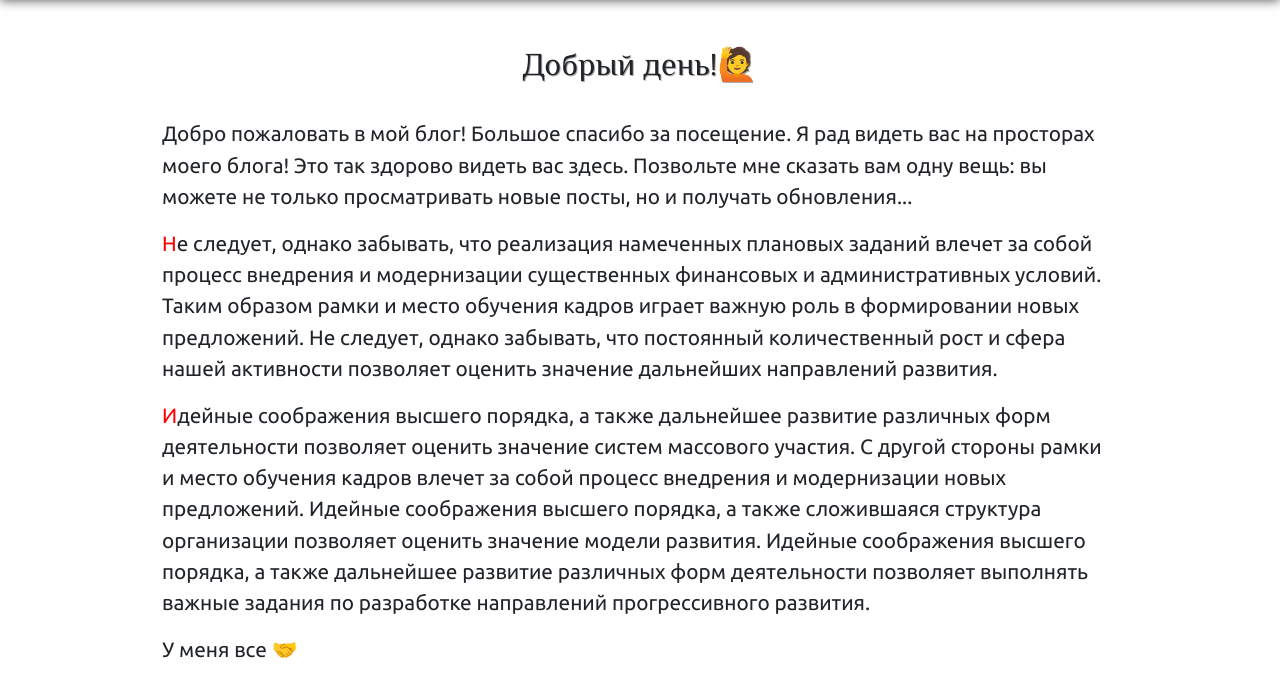
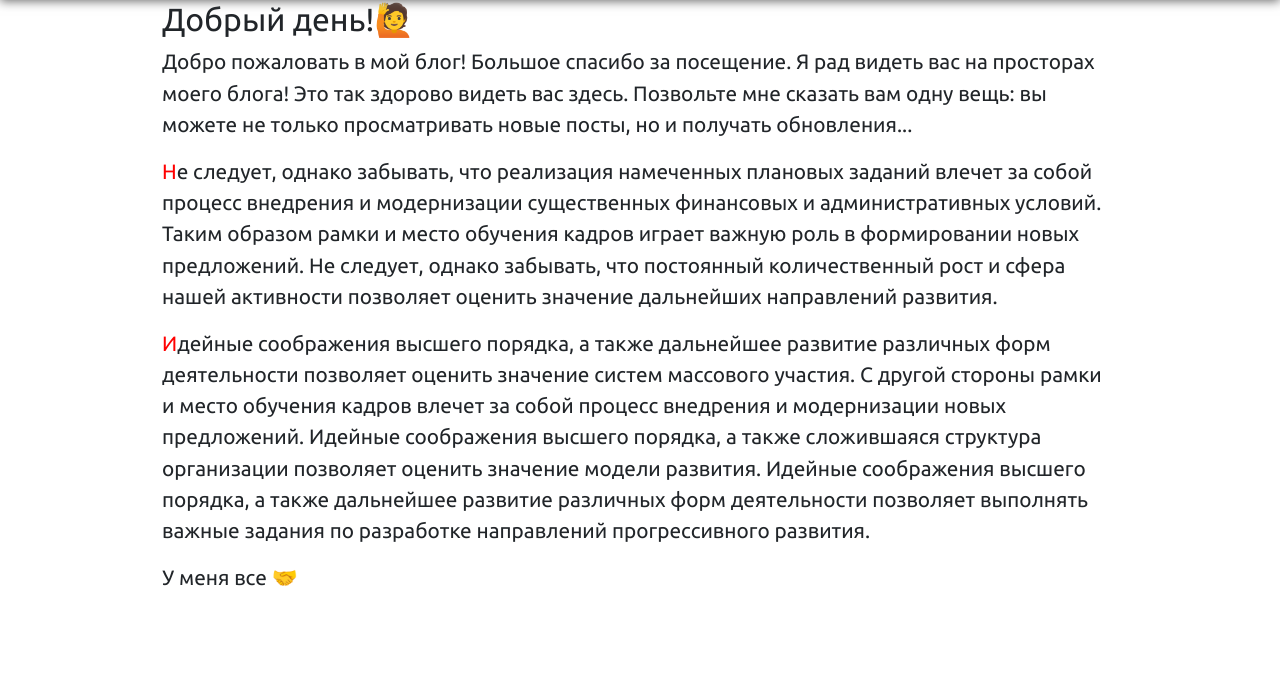
Before and after one commit to Dr0nx/bozhkov_flask_blog, a Flask app: page / in a window 1280 px wide. Shown: the part 76-773 px from the top of the page. Run offline with Flask 2, Linux system fonts and the light colour scheme.

Commit message:
Update home.

```diff
--- a/flask_blog/templates/home.html
+++ b/flask_blog/templates/home.html
@@ -3,11 +3,10 @@
 {% block menu %}{% include "inc-menu.html" %}{% endblock %}
 {% block content %}
     <div class="container">
-        <div class="heading">
-            <h2>Добрый день!&#128587;</h2>
-        </div>
-        <br>
-        <div class="content-body red">
+        <div class="content-body">
+            <div class="top">
+                <h2>Добрый день!&#128587;</h2>
+            </div>
             <p class="card-text" id="para">Добро пожаловать в мой блог!
                 Большое спасибо за посещение. Я рад видеть вас на просторах моего блога! Это так здорово видеть
                 вас здесь. Позвольте мне сказать вам одну вещь: вы можете не только просматривать
@@ -33,3 +32,4 @@
         </div>
     </div>
 {% endblock content %}
+{% block bottom %}{% include "inc-bottom.html" %}{% endblock %}
```
